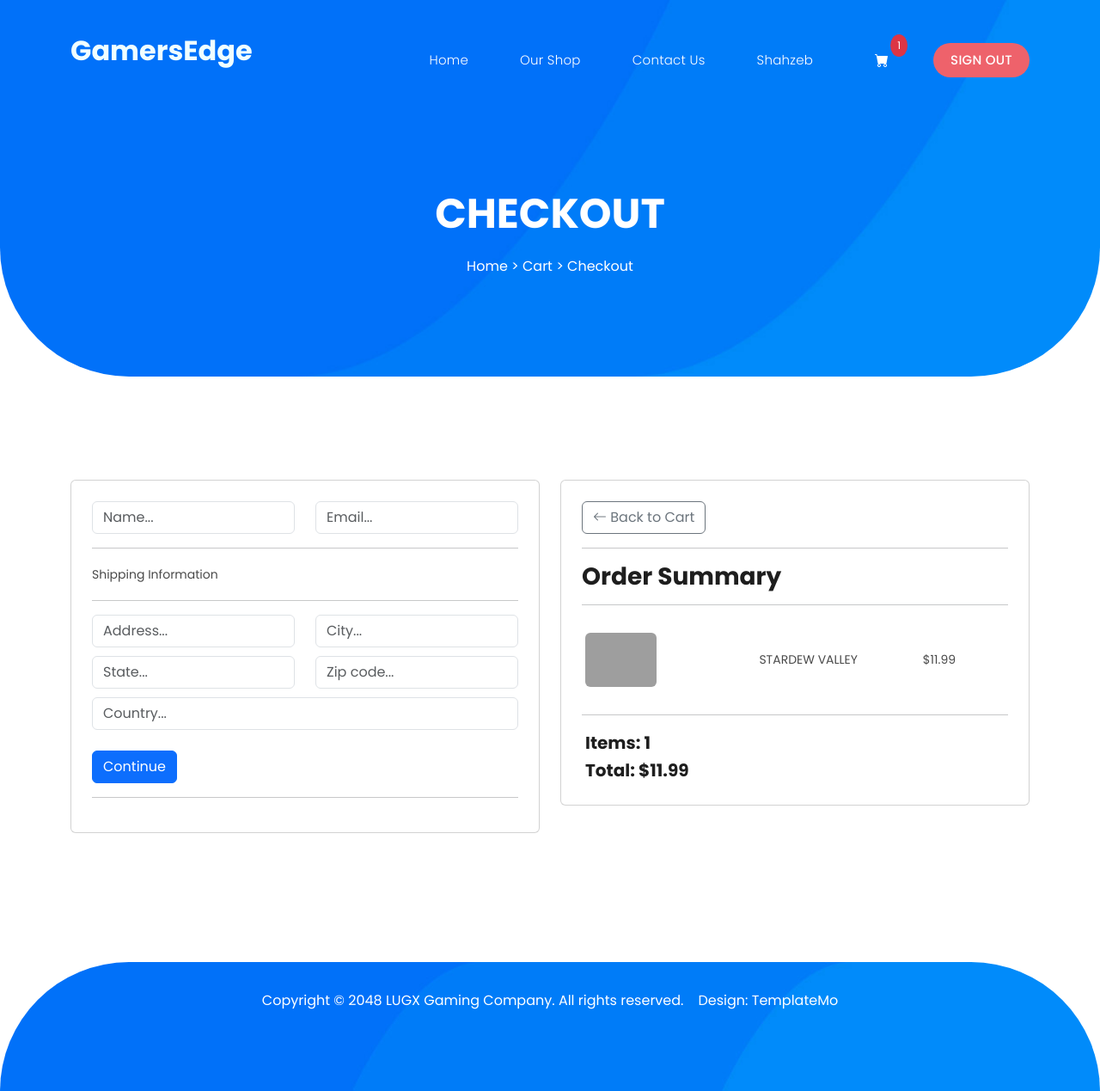
After one commit to ShahZebYousafzai/GamersEdgeStore, a Django app: page /checkout/ in a window 1280 px wide. The commit adds this page. Shown: the whole page at 86% size. Run offline with Django 4.2, Linux system fonts and the light colour scheme; a user stored in the database is signed in; data comes from the database, SQL or seed files in the repository; some libraries are stand-ins or nearby versions; grey boxes are pictures that could not be loaded.

Commit message:
Added Checkout

```diff
--- a/GamersEdgeStore/settings.py
+++ b/GamersEdgeStore/settings.py
@@ -25,7 +25,7 @@ SECRET_KEY = "django-insecure-!$enk%xbh6zh^nw+p5q%%15#tp3c*lac49b2ouhop2_h#o%gu9
 # SECURITY WARNING: don't run with debug turned on in production!
 DEBUG = True
 
-ALLOWED_HOSTS = ['192.168.1.17', '127.0.0.1']
+ALLOWED_HOSTS = ['192.168.1.8', '127.0.0.1']
 
 
 # Application definition
--- /dev/null
+++ b/games/templates/games/checkout.html
@@ -0,0 +1,138 @@
+{% extends 'main.html' %}
+{% load static %}
+
+{% block content %}
+<div class="page-heading header-text">
+  <div class="container">
+    <div class="row">
+      <div class="col-lg-12">
+        <h3>Checkout</h3>
+        <span class="breadcrumb"><a href="#">Home</a>  >  Cart > Checkout</span>
+      </div>
+    </div>
+  </div>
+</div>
+
+<div class="checkout-page section">
+    <div class="container">
+        <div class="row">
+            <div class="col-lg-6" id="form-wrapper">
+                <div class="card p-4">
+                    <form id="form" action="javascript:void(0);" onSubmit="formsubmit(event)">
+                        <div id="user-info">
+                          <div class="row">
+                            <div class="col">
+                              <div class="form-field">
+                                <input required class="form-control" type="text" name="name" placeholder="Name...">
+                              </div>
+                            </div>
+                            <div class="col">
+                              <div class="form-field">
+                                <input required class="form-control" type="email" name="email" placeholder="Email...">
+                              </div>
+                            </div>
+                          </div>
+                        </div>
+
+                        <div id="shipping-info">
+                          <hr>
+                          <p>Shipping Information</p>
+                          <hr>
+
+                          <div class="row" style="padding-bottom: 10px;">
+                            <div class="col">
+                              <div class="form-field">
+                                <input class="form-control" type="text" name="address" placeholder="Address...">
+                              </div>
+                            </div>
+                            <div class="col">
+                              <div class="form-field">
+                                <input class="form-control" type="text" name="city" placeholder="City...">
+                              </div>
+                            </div>
+                          </div>
+                          <div class="row" style="padding-bottom: 10px;">
+                            <div class="col">
+                              <div class="form-field">
+                                <input class="form-control" type="text" name="state" placeholder="State...">
+                              </div>
+                            </div>
+                            <div class="col">
+                              <div class="form-field">
+                                <input class="form-control" type="text" name="zipcode" placeholder="Zip code...">
+                              </div>
+                            </div>
+                          </div>
+
+                          <div class="row">
+                            <div class="col">
+                              <div class="form-field">
+                                <input class="form-control" type="text" name="country" placeholder="Country...">
+                              </div>
+                            </div>
+                          </div>
+                        </div>
+                        <br>
+                        <button id="form-button" class="btn btn-primary" type="submit">
+                          Continue
+                          </button>
+                    </form>
+                    <hr>
+                    <div class="col-lg-6 d-none" id="payment-info">
+                      <small>Payment Info</small>
+                      <button id="make-payment">Make Payment</button>
+                    </div>
+                </div>
+            </div>
+
+            <br>
+
+            <div class="col-lg-6" id="item-info">
+              <div class="card p-4">
+                <div class="row">
+                  <div class="col-6">
+                    <a class="btn btn-outline-secondary" href="{% url 'cart' %}"><i class="bi bi-arrow-left"></i> Back to Cart</a>
+                  </div>
+                </div>
+                <hr>
+                <h3>Order Summary</h3>
+                <hr>
+                {% for game_item in games.all %}
+                <div class="row p-3 align-items-center">
+                  <div style="flex:2"><img style="width: 50%;" class="row rounded" src="{{ game_item.game.image_url }}" alt=""></div>
+                  <div style="flex:2"><p>{{ game_item.game.title }}</p></div>
+                  <div style="flex:1"><p>${{ game_item.game.price }}</p></div>
+                </div>
+                {% endfor %}
+                <hr>
+                <div>
+                  <h5 class="p-1">Items: {{cartItems}}</h5>
+                  <h5 class="p-1">Total: ${{cartTotal|floatformat:2}}</h5>
+                </div>
+              </div>
+            </div>
+        </div>
+    </div>
+</div>
+
+<!-- For Physical Item -->
+<script type="text/javascript">
+  // var shipping = '{{order.shipping}}'
+
+  // if(shipping == 'False'){
+  //   document.getElementById('shipping-info').innerHTML = ''
+  // }
+
+  function formsubmit(e){
+    e.preventDefault();
+    console.log('Submitting data...');
+
+    var formBtn = document.getElementById('form-button');
+    var paymentInfo = document.getElementById('payment-info');
+
+    formBtn.classList.add('d-none');
+    paymentInfo.classList.remove('d-none');
+    return 0;
+  }
+</script>
+{% endblock content %}
--- a/games/templates/games/product-details.html
+++ b/games/templates/games/product-details.html
@@ -26,13 +26,12 @@
         <span class="price">${{game.price}}</span>
         <p>LUGX Gaming Template is based on the latest Bootstrap 5 CSS framework. This template is provided by TemplateMo and it is suitable for your gaming shop ecommerce websites. Feel free to use this for any purpose. Thank you.</p>
         <form id="qty" action="#">
-          <input type="qty" class="form-control" id="1" aria-describedby="quantity" placeholder="1">
-          <button type="submit"><i class="fa fa-shopping-bag"></i> ADD TO CART</button>
+          <button data-game={{game.id}} data-action="add" class="update-cart"><i class="fa fa-shopping-bag update-cart"></i> ADD TO CART</button>
         </form>
         <ul>
           <li><span>Genre:</span>
           {% for genre in game.genres.all %}
-              <a href="#">{{genre.name}}</a>
+            <span class="genre-batch badge text-bg-light">{{genre.name}}</span>
           {% endfor %}
             <li><span>Publisher:</span> <a href="#">{{game.publisher}}</a>
         </ul>
--- a/games/urls.py
+++ b/games/urls.py
@@ -6,6 +6,7 @@ urlpatterns = [
     path("", views.homePage, name='home'),
     path("shop/", views.gamesShop, name='shop'),
     path("cart/", views.cartView, name='cart'),
+    path("checkout/", views.checkoutView, name='checkout'),
     path("add_item/", views.addItem, name='add_item'),
     path("delete_item/", views.deleteItem, name='delete_item'),
     path("game-details/<str:pk>", views.gameDetail, name='game-details'),
--- a/games/utils.py
+++ b/games/utils.py
@@ -9,8 +9,8 @@ def get_user_order(request):
         cart_total = order.get_cart_total
     else:
         items = []
-        order = {'get_cart_total': 0, 'get_cart_items': 0}
+        order = {'get_cart_total': 0, 'get_cart_items': 0, 'shipping': False}
         cart_items = order['get_cart_items']
         cart_total = order['get_cart_total']
 
-    return cart_items, cart_total
+    return cart_items, cart_total, order
--- a/games/views.py
+++ b/games/views.py
@@ -1,38 +1,45 @@
 import json
-from .models import Game, GameOrder, GameItem
+from .utils import *
 from django.shortcuts import render
 from django.http import JsonResponse
-from django.shortcuts import get_object_or_404
-from utils import *
+from .models import Game, GameOrder, GameItem
 
 def homePage(request):
-    cart_items, _ = get_user_order(request)
+    cart_items, _, _ = get_user_order(request)
     context = {'cartItems': cart_items}
     return render(request, 'games/home.html', context)
 
 def gamesShop(request):
-    cart_items, _ = get_user_order(request)
+    cart_items, _, _ = get_user_order(request)
     games = Game.objects.all()
     context = {"games": games, 'cartItems': cart_items}
     return render(request, 'games/shop.html', context)
 
 def gameDetail(request, pk):
-    cart_items, _ = get_user_order(request)
+    cart_items, _, _ = get_user_order(request)
     context = {'cartItems': cart_items}
     game = Game.objects.get(id=pk)
     context.update({"game": game})
     return render(request, 'games/product-details.html', context)
 
 def contactView(request):
-    cart_items, _ = get_user_order(request)
+    cart_items, _, _ = get_user_order(request)
     context = {'cartItems': cart_items}
     return render(request, 'games/contact.html', context)
 
 def cartView(request):
     games = GameItem.objects.filter(customer=request.user)
-    cart_items, cart_total = get_user_order(request)
-    context = {'cartItems': cart_items, 'games': games, 'cartTotal': cart_total}
+    cart_items, cart_total, _ = get_user_order(request)
+    context = {'cartItems': cart_items, 'games': games,
+                'cartTotal': cart_total}
     return render(request, 'games/cart.html', context)
+
+def checkoutView(request):
+    games = GameItem.objects.filter(customer=request.user)
+    cart_items, cart_total, order = get_user_order(request)
+    context = {'cartItems': cart_items, 'games': games,
+                'cartTotal': cart_total, 'order': order}
+    return render(request, 'games/checkout.html', context)
 
 def addItem(request):
     data = json.loads(request.body)
@@ -40,15 +47,13 @@ def addItem(request):
     action = data['action']
 
     user = request.user
+
     game = Game.objects.get(id=game_id)
 
-    # Get or create the user's order
     order, created = GameOrder.objects.get_or_create(customer=user)
 
-    # Get or create the GameItem for the given game and order
     order_item, created = GameItem.objects.get_or_create(order=order, game=game, customer=user)
 
-    # Save the GameItem
     order_item.save()
 
     return JsonResponse("Item was added", safe=False)
@@ -58,10 +63,6 @@ def deleteItem(request):
     game_id = data['gameID']
     action = data['action']
 
-    print("GameID: " + game_id, "Action: " + action)
-
-    user = request.user
-
     game_item = GameItem.objects.get(id=game_id)
 
     if action == "remove":
--- /dev/null
+++ b/static/css/game-detail.css
@@ -0,0 +1,5 @@
+.genre-batch{
+    width: auto;
+    font-size: 14px;
+    background-color: #f7f7f7;
+}
--- a/templates/main.html
+++ b/templates/main.html
@@ -47,6 +47,7 @@
     <link rel="stylesheet" href="{% static 'css/animate.css' %}">
     <link rel="stylesheet" href="{% static 'css/profile.css' %}">
     <link rel="stylesheet" href="{% static 'css/cart.css' %}">
+    <link rel="stylesheet" href="{% static 'css/game-detail.css' %}">
     <link rel="stylesheet"href="https://unpkg.com/swiper@7/swiper-bundle.min.css"/>
 
 <!--
--- a/user/admin.py
+++ b/user/admin.py
@@ -1,7 +1,8 @@
 from django.contrib import admin
-from .models import Profile, UserPurchaseHistory, UserWishlist
+from .models import Profile, ShippingAddress, UserPurchaseHistory, UserWishlist
 
 # Register your models here.
 admin.site.register(Profile)
+admin.site.register(ShippingAddress)
 admin.site.register(UserPurchaseHistory)
 admin.site.register(UserWishlist)
```
Also changed, not shown: games/models.py (+11 -1 lines), games/templates/games/cart.html (+48 -36 lines), user/forms.py (+13 -9 lines), user/models.py (+13 -5 lines), db.sqlite3, games/migrations/0006_game_digital.py (added), user/migrations/0014_remove_profile_city_remove_profile_permenant_address_and_more.py (added), user/migrations/0015_shippingaddress.py (added).
